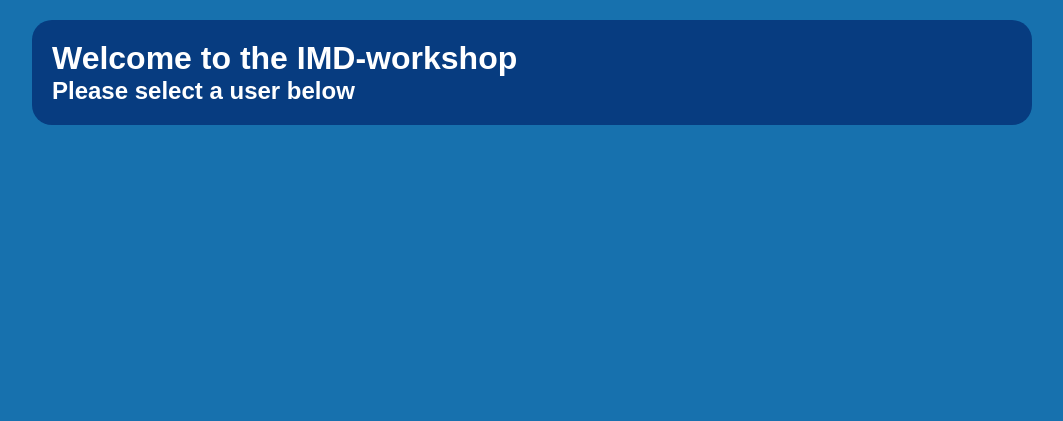
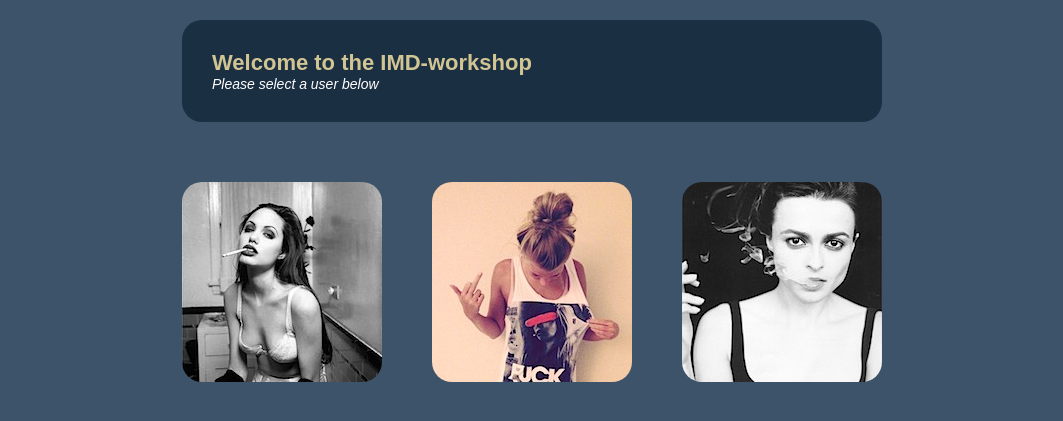
Before and after one commit to yncredible/webtech2, a PHP site: page / in a window 1280 px wide. Shown: the top 421 px of the page, without its empty margins (108-1171 px from the left). Run offline with PHP 8.4, Linux system fonts and the light colour scheme; some libraries are stand-ins or nearby versions.

Commit message:
oef2 afgewerkt

```diff
--- a/css3animations/oef2/css/style.css
+++ b/css3animations/oef2/css/style.css
@@ -6,22 +6,35 @@ h1,h2,p
 
 body
 {
-	background:#1771AE;
+	background:#3D5369;
 	font-family:Arial, sans-serif;
 }
 
 #wrapper
 {
-	max-width:1000px;
+	max-width:700px;
 	width:100%;
 	margin:20px auto;
 }
 
+#intro h1
+{
+	font-size:22px;
+	color:#D1C593;
+}
+
+#intro h2
+{
+	font-size:14px;
+	font-weight:normal;
+	font-style: italic;
+}
+
 #intro
 {
-	background:#073C80;
+	background:#1B2F42;
 	border-radius:20px;
-	padding:20px;
+	padding:30px;
 	color:#fff;
 	overflow:hidden;
 	-webkit-transform-origin: center center;
@@ -45,6 +58,72 @@ body
 
 @-webkit-keyframes slideIn
 {
-0%{-webkit-transform:translateX(-1000px); opacity:0;}
+0%{-webkit-transform:translateX(-700px); opacity:0;}
 100%{-webkit-transform:translateX(0); opacity:1;}
 }
+
+
+.clearfix:after
+{
+	content:".";
+	display:block;
+	height:0;
+	clear:both;
+	visibility:hidden;
+}
+.clearfix {display:inline-block;}
+.clearfix {display:block;}
+
+
+#profiles
+{
+	width:100%;
+	list-style-type:none;
+	margin:0;
+	padding:0;
+}
+
+#profiles li
+{
+	width:200px;
+	float:left;
+	margin:0 25px;
+}
+
+#profiles li:first-child{margin-left:0;}
+#profiles li:last-child{margin-right:0;}
+
+
+
+#users
+{
+	margin:60px 0;
+	-webkit-transform-origin:left bottom;
+	-webkit-animation: flipInUsers 1s;
+}
+
+@-webkit-keyframes flipInUsers
+{
+0%{-webkit-transform:perspective(1000px) rotateY(90deg); opacity:0;}
+40%{-webkit-transform:perspective(1000px) rotateY(-10deg);}
+70%{-webkit-transform:perspective(1000px) rotateY(10deg);}
+100%{-webkit-transform:perspective(1000px) rotateY(0deg); opacity:1;}
+}
+
+#profiles img
+{
+	display:block;
+	width:auto;
+	margin:0 auto;
+	-webkit-transform:scale(1);
+	-webkit-transition-timing-function: ease-out;
+	-webkit-transition-duration:0.3s;
+	border-radius: 10%;
+}
+
+#profiles img:hover
+{
+	-webkit-transform:scale(1.2);
+	-webkit-transition-timing-function: ease-out;
+	-webkit-transition-duration:0.3s;
+}
--- a/css3animations/oef2/index.html
+++ b/css3animations/oef2/index.html
@@ -15,8 +15,12 @@
 	</div>
 </div>
 
-<div id="users">
-
+<div id="users" class="clearfix">
+	<ul id="profiles" class="clearfix">
+		<li><img src="images/foto2.jpg" alt="foto2"></li>
+		<li><img src="images/foto1.jpg" alt="foto1"></li>
+		<li><img src="images/foto3.jpg" alt="foto3"></li>
+	</ul>
 </div>
 </div>
 
```
Also changed, not shown: css3animations/oef2/images/foto1.jpg (added), css3animations/oef2/images/foto2.jpg (added), css3animations/oef2/images/foto3.jpg (added).
